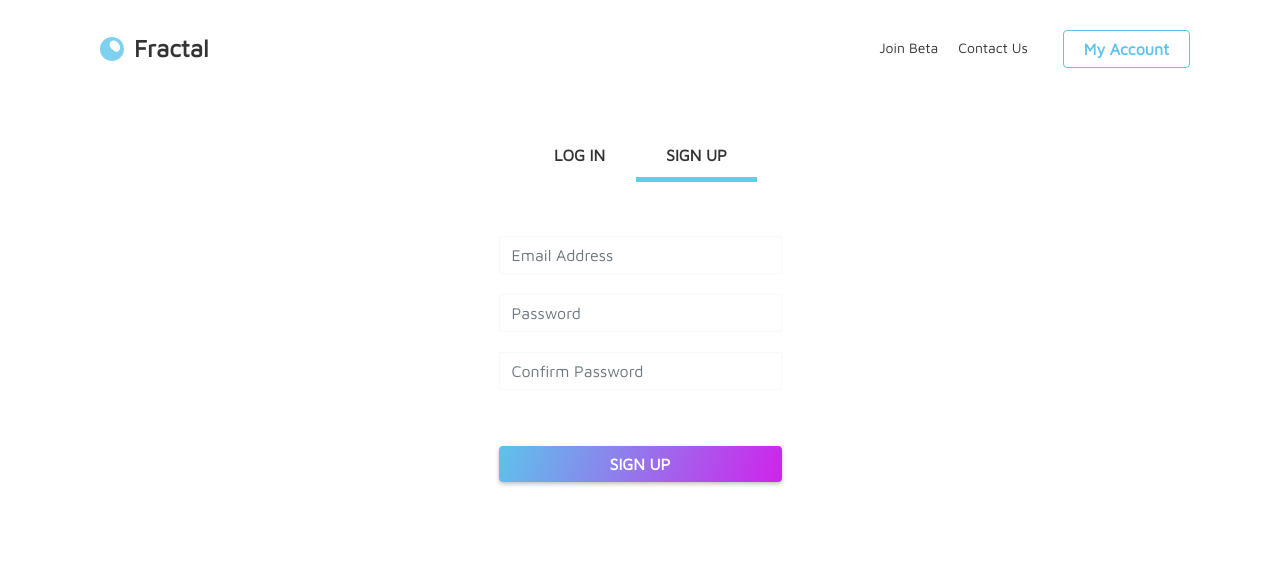
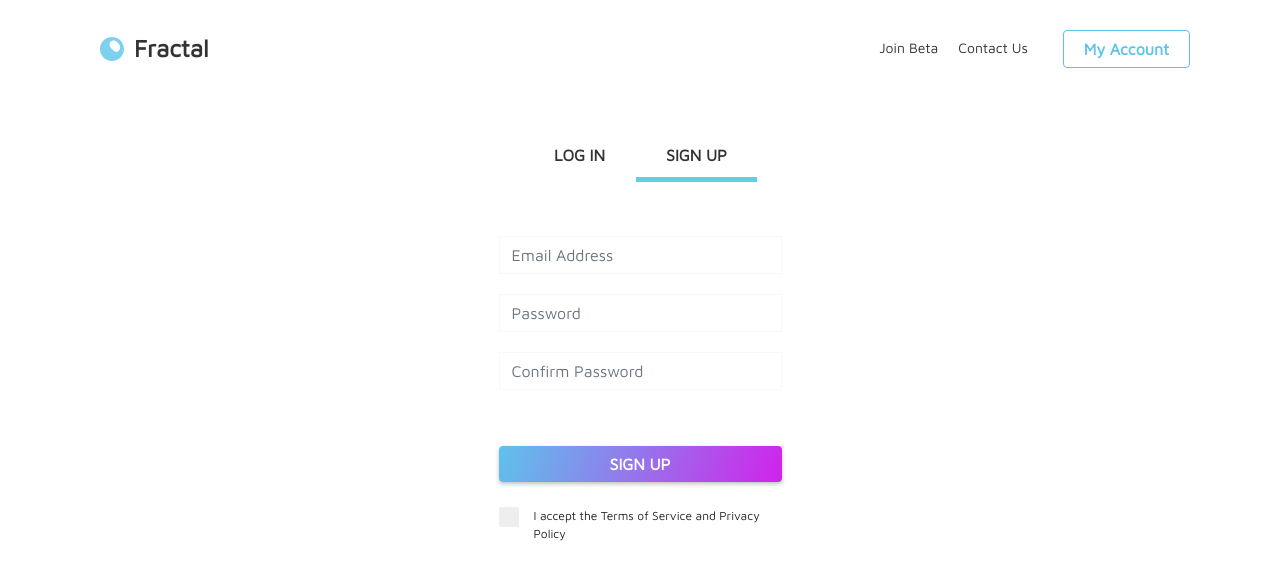
Before and after one commit to whisthq/vm-website, a React (Create React App) app: page /auth in a window 1280 px wide. Both pictures are taken after a click on the tab "SIGN UP". Shown: the top 580 px of the page. Built offline with nearby package versions, Linux system fonts and the light colour scheme; what react-stripe-elements would draw is missing.

Commit message:
tos checkbox

```diff
--- a/src/components/PageAuth/Auth.js
+++ b/src/components/PageAuth/Auth.js
@@ -98,12 +98,20 @@ class Auth extends Component {
       }
     });
   }
+
+  acceptTerms = (event) => {
+    const target = event.target;
+    if(target.checked) {
+      console.log("accepted")
+    } else {
+      console.log("not accepted")
+    }
+  }
+
   componentDidMount() {
     this.setState({'failures': this.props.failed_attempts})
     this.updateWindowDimensions()
     window.addEventListener('resize', this.updateWindowDimensions)
-    console.log("params")
-    console.log(this.props.location);
   }
 
   componentDidUpdate(prevProps) {
@@ -257,6 +265,18 @@ class Auth extends Component {
                     }
                   </InputGroup>
                   <Button onClick = {this.handleSignup} style = {{marginTop: 40, color: 'white', width: '100%', backgroundColor: '#94a8ed', border: 'none', background: "linear-gradient(110.1deg, #5ec3eb 0%, #d023eb 100%)", boxShadow: '0px 2px 4px rgba(0, 0, 0, 0.25)', fontWeight: 'bold'}}>SIGN UP</Button>
+                  <div style = {{marginTop: 25, display: 'flex'}}>
+                    <label className = "termsContainer">
+                      <input
+                        type="checkbox"
+                        onChange={this.acceptTerms} />
+                      <span className ="checkmark"></span>
+                    </label>
+
+                    <div style = {{fontSize: 12}}>
+                      I accept the Terms of Service and Privacy Policy
+                    </div>
+                  </div>
                 </TabPanel>
               </Tabs>
             </div>
--- a/src/static/App.css
+++ b/src/static/App.css
@@ -204,3 +204,70 @@ input[type=text], input {
 .sign-out-button:hover {
   cursor: pointer;
 }
+
+.termsContainer {
+  display: block;
+  position: relative;
+  padding-left: 35px;
+  margin-bottom: 12px;
+  cursor: pointer;
+  font-size: 22px;
+  -webkit-user-select: none;
+  -moz-user-select: none;
+  -ms-user-select: none;
+  user-select: none;
+}
+
+/* Hide the browser's default checkbox */
+.termsContainer input {
+  position: absolute;
+  opacity: 0;
+  cursor: pointer;
+  height: 0;
+  width: 0;
+}
+
+/* Create a custom checkbox */
+.checkmark {
+  position: absolute;
+  top: 0;
+  left: 0;
+  height: 20px;
+  width: 20px;
+  background-color: #eee;
+}
+
+/* On mouse-over, add a grey background color */
+.termsContainer:hover input ~ .checkmark {
+  background-color: #ccc;
+}
+
+/* When the checkbox is checked, add a blue background */
+.termsContainer input:checked ~ .checkmark {
+  background-color: #5ec3eb;
+}
+
+/* Create the checkmark/indicator (hidden when not checked) */
+.checkmark:after {
+  content: "";
+  position: absolute;
+  display: none;
+}
+
+/* Show the checkmark when checked */
+.termsContainer input:checked ~ .checkmark:after {
+  display: block;
+}
+
+/* Style the checkmark/indicator */
+.termsContainer .checkmark:after {
+  left: 8px;
+  top: 4px;
+  width: 5px;
+  height: 9px;
+  border: solid white;
+  border-width: 0 2px 2px 0;
+  -webkit-transform: rotate(45deg);
+  -ms-transform: rotate(45deg);
+  transform: rotate(45deg);
+}
```
